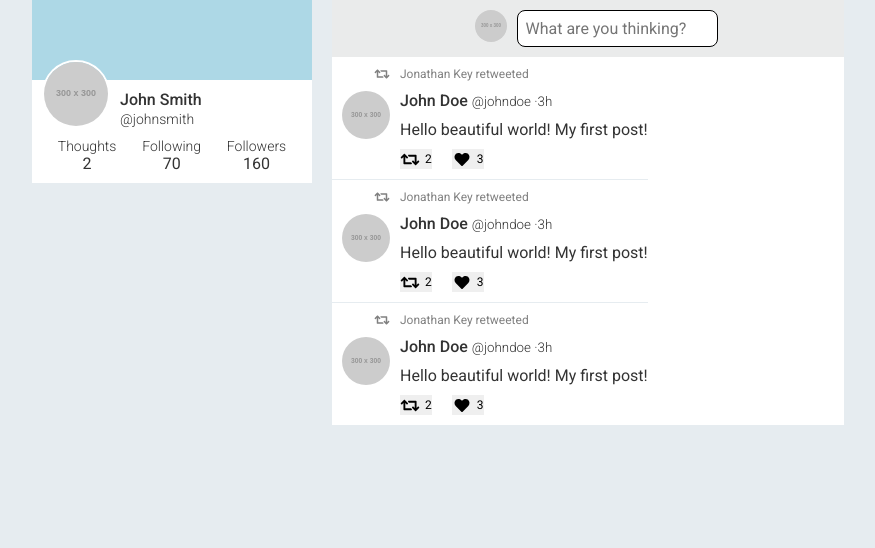
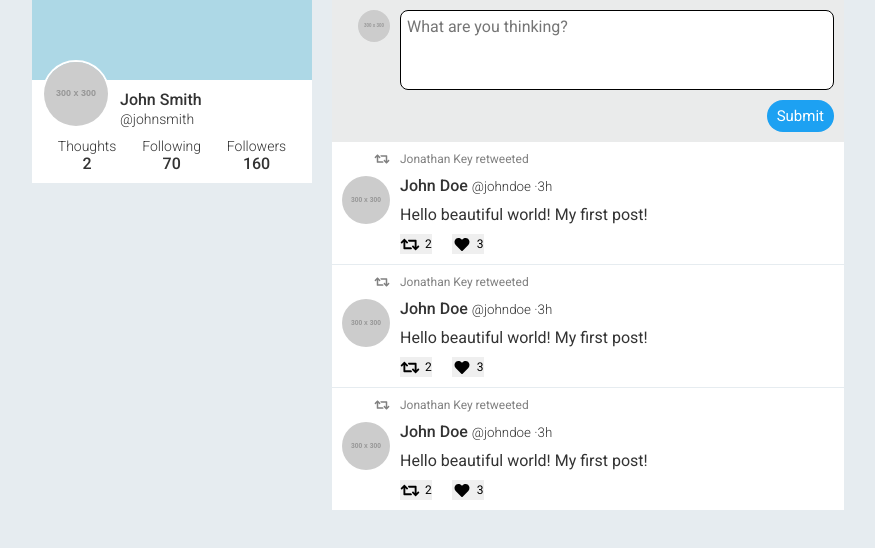
Before and after one commit to robbdimitrov/thoughts, a Vue app in the folder src/frontend/: page / in a window 1280 px wide. Shown: the top 548 px of the page, without its empty margins (202-1077 px from the left). Built offline with nearby package versions, Linux system fonts and the light colour scheme.

Commit message:
- Implemented layout for ThoughtBox

```diff
--- a/src/frontend/src/components/ThoughtBox.vue
+++ b/src/frontend/src/components/ThoughtBox.vue
@@ -3,13 +3,13 @@
     <img class="avatar"
       src="https://via.placeholder.com/300.png" />
     <form class="input">
-      <input type="text"
+      <textarea type="text"
         placeholder="What are you thinking?"
         id="thought"
         name="thought"
         class="form-input"
-        required>
-      <button class="form-button">Submit</button>
+        required />
+      <button class="button form-button">Submit</button>
     </form>
   </div>
 </template>
@@ -26,31 +26,39 @@ export default {
 
 .container {
   display: flex;
+  align-items: flex-start;
   background: #EAEBEB;
-  padding: $padding;
 }
 
 form {
+  width: 100%;
+  height: 100%;
   display: flex;
   flex-direction: column;
   align-items: flex-end;
+  margin: $padding;
+  margin-left: 0;
+}
+
+.form-input {
+  box-sizing: border-box;
+  width: 100%;
+  height: 100%;
+  padding: 6px;
+  border-radius: 8px;
+  border: 1px solid black;
+  resize: none;
+  height: 80px;
 }
 
 .form-button {
-  display: none;
-}
-
-.form-input {
-  padding: 8px;
-  border-radius: 8px;
-  border: 1px solid black;
+  margin-top: $padding;
 }
 
 .avatar {
   width: $avatar-width-xs;
   height: $avatar-width-xs;
-  border-radius: 50%;
-  margin-left: $avatar-width-sm - $avatar-width-xs;
-  margin-right: $padding;
+  margin: $padding;
+  margin-left: $avatar-width-sm - $avatar-width-xs + $padding;
 }
 </style>
--- a/src/frontend/src/components/ThoughtList.vue
+++ b/src/frontend/src/components/ThoughtList.vue
@@ -16,13 +16,14 @@ export default {
 };
 </script>
 
-<style scoped>
+<style lang="scss" scoped>
 .container {
   flex-direction: column;
   background: white;
 }
 
-article {
+.container > article {
+  width: 100%;
   border-bottom: 1px solid #e6ecf0;
 }
 
--- a/src/frontend/src/components/UserCard.vue
+++ b/src/frontend/src/components/UserCard.vue
@@ -33,6 +33,7 @@
 <style lang="scss" scoped>
 @import "../styles/variables";
 @import "../styles/helpers";
+@import "../styles/fonts";
 
 .cover {
   height: $cover-height;
@@ -64,6 +65,7 @@
 }
 
 .subtitle {
+  font-size: rem(14);
   margin-top: rem(2);
 }
 
@@ -80,7 +82,11 @@
   text-align: center;
 }
 
-.counter-label, .subtitle {
+.counter-label {
   font-size: rem(14);
 }
+
+.counter-value {
+  font-weight: $font-weight-semibold;
+}
 </style>
--- a/src/frontend/src/styles/_colors.scss
+++ b/src/frontend/src/styles/_colors.scss
@@ -1,2 +1,4 @@
 $background-color: #E6ECF0;
 $primary-text-color: #333333;
+
+$button-background-color: #1da1f2;
--- a/src/frontend/src/styles/_components.scss
+++ b/src/frontend/src/styles/_components.scss
@@ -6,3 +6,22 @@
   height: $avatar-width;
   border-radius: 50%;
 }
+
+.button {
+  background: $button-background-color;
+  text-decoration: none;
+  height: 32px;
+  padding: 0 10px;
+  font-size: rem(15);
+  color: white;
+  border-radius: 16px;
+  &:not(:disabled) {
+    &:hover, &:focus {
+      background: darken($button-background-color,8%);
+      transition: all 0.3s ease;
+    }
+    &:active {
+      background: darken($button-background-color, 25%);
+    }
+  }
+}
```
